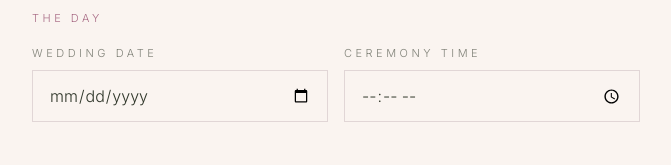
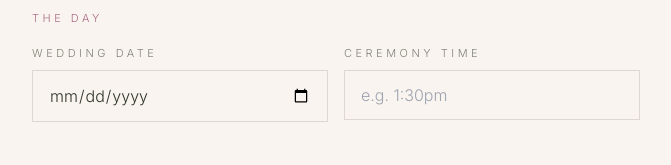
Before and after one commit to AnnetteBurke/4ever-inner-circle, a Next.js app: page /admin/invite in a window 1280 px wide. Shown: the part 779-944 px from the top of the page, without its empty margins (304-975 px from the left). Built offline with nearby package versions, Linux system fonts and the light colour scheme.

Commit message:
fix: change ceremony time to text input to avoid browser validation issues

```diff
--- a/app/admin/invite/page.tsx
+++ b/app/admin/invite/page.tsx
@@ -239,7 +239,7 @@ export default function InvitePage() {
               </div>
               <div>
                 <label className={labelClass}>Ceremony time</label>
-                <input type="time" value={form.ceremonyTime} onChange={e => set('ceremonyTime', e.target.value)} className={inputClass} />
+                <input type="text" value={form.ceremonyTime} onChange={e => set('ceremonyTime', e.target.value)} className={inputClass} placeholder="e.g. 1:30pm" />
               </div>
             </div>
           </fieldset>
```
